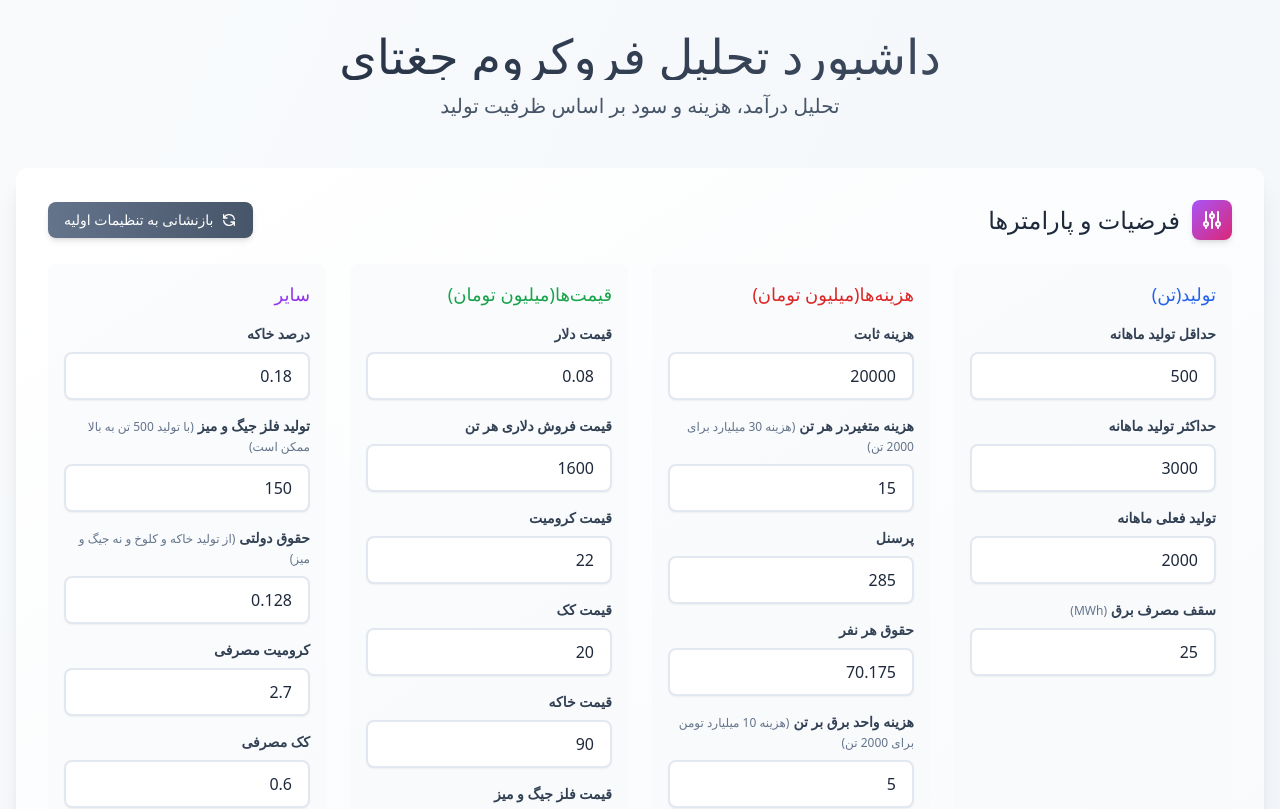
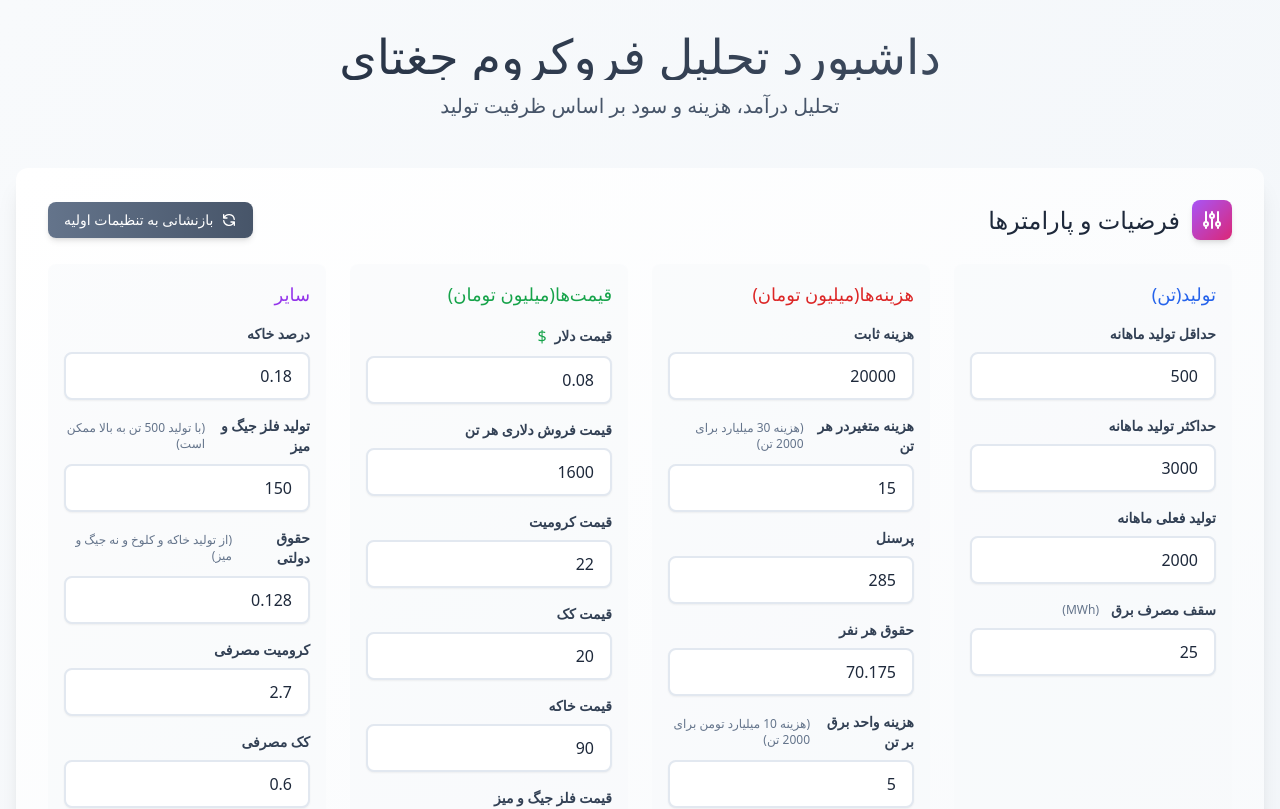
Before and after one commit to AliEmamian/part, a Next.js app: page / in a window 1280 px wide. Shown: the top 809 px of the page. Built offline with nearby package versions, Linux system fonts and the light colour scheme.

Commit message:
add dollar

```diff
--- a/components/AssumptionsPanel.tsx
+++ b/components/AssumptionsPanel.tsx
@@ -9,6 +9,7 @@ interface Assumption {
   unit: string;
   row?: number;
 }
+
 
 interface AssumptionsPanelProps {
   assumptions: Record<string, Assumption>;
@@ -73,10 +74,15 @@ export default function AssumptionsPanel({
   ];
 
   const renderInput = (key: string, assumption: Assumption) => {
+    const isDollarPrice = key === 'قیمت دلار';
+
     return (
       <div key={key} className="space-y-2 transition-transform duration-200 hover:scale-[1.02]">
-        <label className="block text-sm font-semibold text-slate-700 dark:text-slate-300">
+        <label className="flex items-center gap-2 text-sm font-semibold text-slate-700 dark:text-slate-300">
           {assumption.label}
+          {isDollarPrice && (
+            <span className="text-base font-normal text-green-600 dark:text-green-400">$</span>
+          )}
           {assumption.unit && (
             <span className="mr-1 text-xs font-normal text-slate-500">({assumption.unit})</span>
           )}
```
